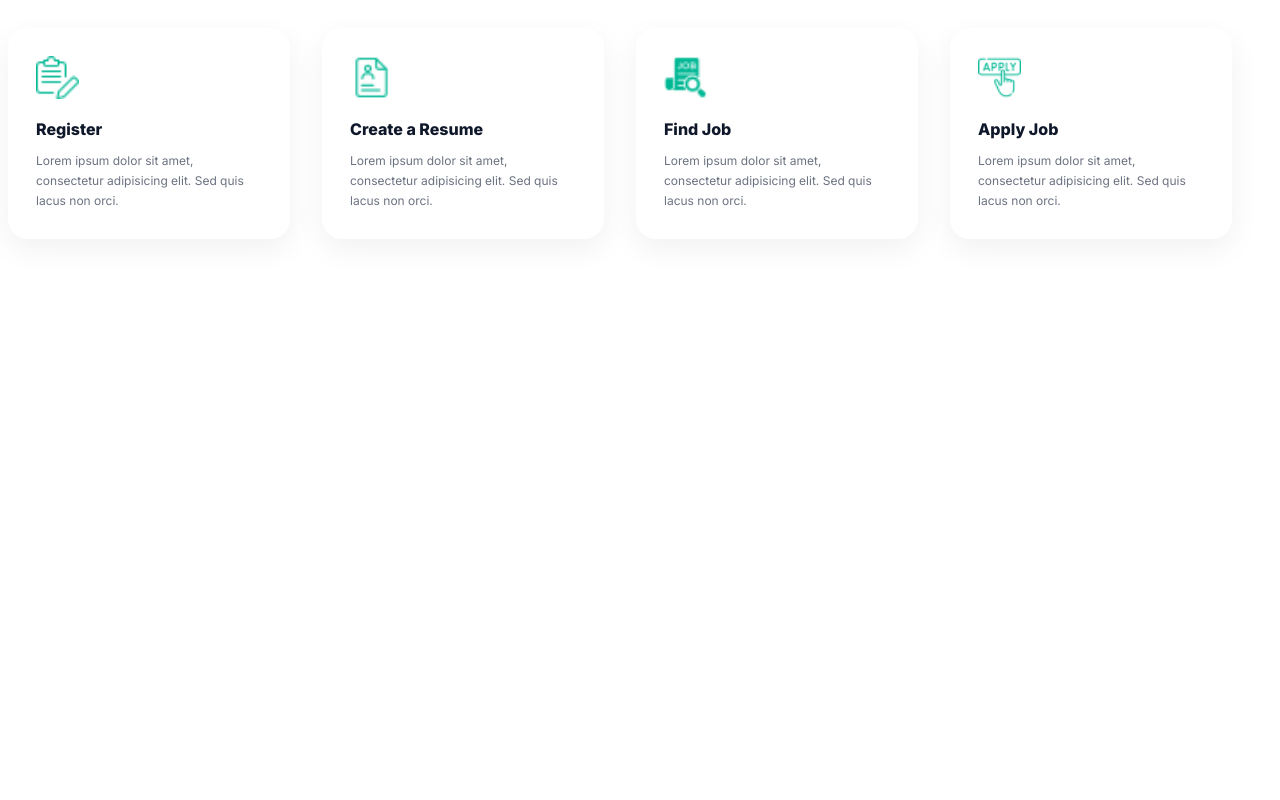
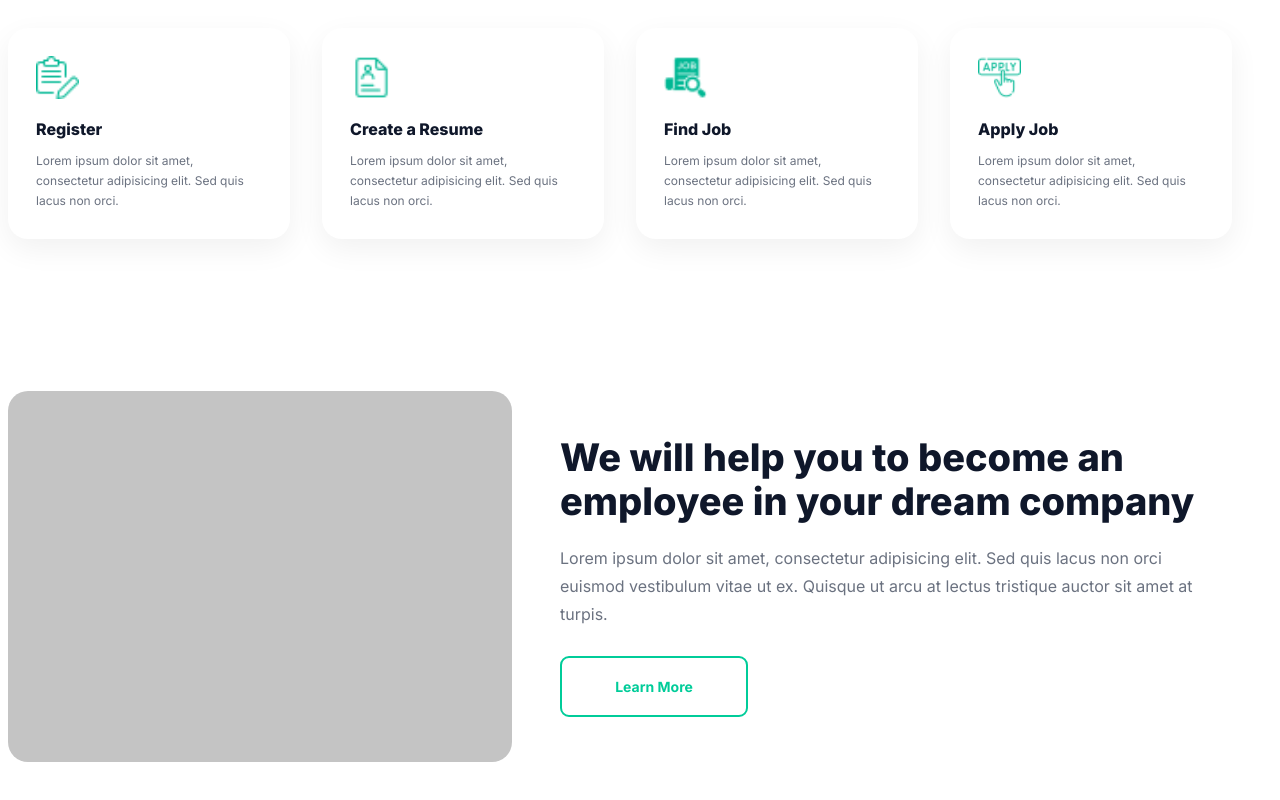
Before and after one commit to joseficani/jobnow, a Next.js app: page / in a window 1280 px wide. Shown: the part 849-1649 px from the top of the page. Before the commit the page ends 1184 px from the top, so only its background shows below. Built offline with nearby package versions, Linux system fonts and the light colour scheme.

Commit message:
new section

```diff
--- a/app/page.tsx
+++ b/app/page.tsx
@@ -1,6 +1,7 @@
 import Navbar from "@/components/Navbar";
 import Hero from "@/components/Hero";
 import HowItWorks from "@/components/HowItWorks";
+import HelpSection from "@/components/HelpSection";
 
 export default function HomePage() {
   return (
@@ -9,6 +10,7 @@ export default function HomePage() {
         <Navbar />
         <Hero />
         <HowItWorks />
+        <HelpSection />
 
       </section>
 
--- /dev/null
+++ b/components/HelpSection.tsx
@@ -0,0 +1,54 @@
+export default function HelpDreamCompany() {
+  return (
+    <section className="w-full bg-white">
+      <div className="container mx-auto px-8 pb-16 pt-10 md:px-12 md:pb-24 md:pt-14">
+        <div className="lg:-ml-10">
+          <div className="grid items-center gap-10 md:grid-cols-[504px_1fr] md:gap-12">
+            <div className="flex justify-center md:justify-start">
+              <div className="h-[210px] w-[285px] rounded-[11px] bg-[#c4c4c4] md:h-[371px] md:w-[504px] md:rounded-[20px]" />
+            </div>
+            <div className="text-center md:text-left">
+              <h3
+                className="
+                  mx-auto max-w-[246px]
+                  text-[14px] font-extrabold leading-[1.25] text-[var(--text)]
+                  md:mx-0 md:max-w-none md:text-[38px] md:leading-[1.15]
+                "
+              >
+                We will help you to become an employee in your dream company
+              </h3>
+
+              <p
+                className="
+                  mx-auto mt-3 max-w-[248px]
+                  text-[8.5px] leading-[1.45] text-[#9ca3af]
+                  md:mx-0 md:mt-5 md:max-w-[640px] md:text-[16px] md:leading-7 md:text-[#6b7280]
+                "
+              >
+                Lorem ipsum dolor sit amet, consectetur adipisicing elit. Sed quis
+                lacus non orci euismod vestibulum vitae ut ex. Quisque ut arcu at
+                lectus tristique auctor sit amet at turpis.
+              </p>
+
+              <div className="mt-4 flex justify-center md:mt-7 md:justify-start">
+                <a
+                  href="#"
+                  className="
+                    inline-flex items-center justify-center
+                    h-[24px] w-[74px] rounded-[4px]
+                    border-[0.8px] border-[#00cc99]
+                    bg-transparent text-[8px] font-bold text-[#00cc99]
+                    transition-all duration-300 hover:bg-[#00cc99] hover:text-white hover:shadow-md
+                    md:h-[61px] md:w-[188px] md:rounded-[9px] md:border-2 md:text-[14px]
+                  "
+                >
+                  Learn More
+                </a>
+              </div>
+            </div>
+          </div>
+        </div>
+      </div>
+    </section>
+  );
+}
```
